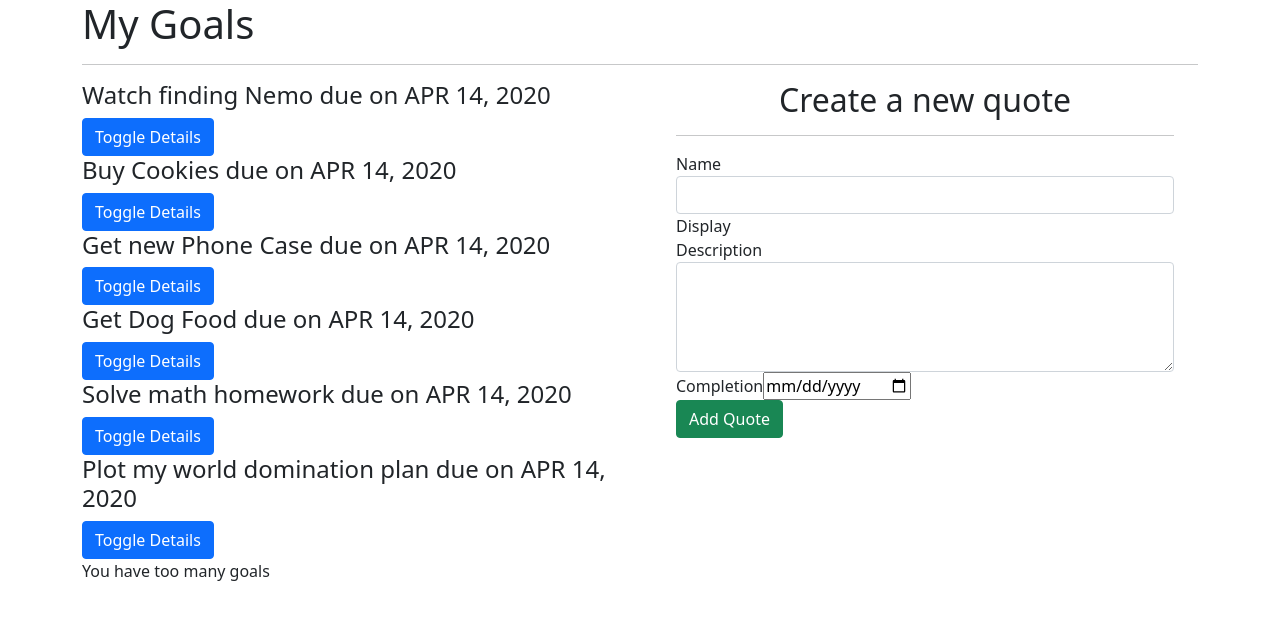
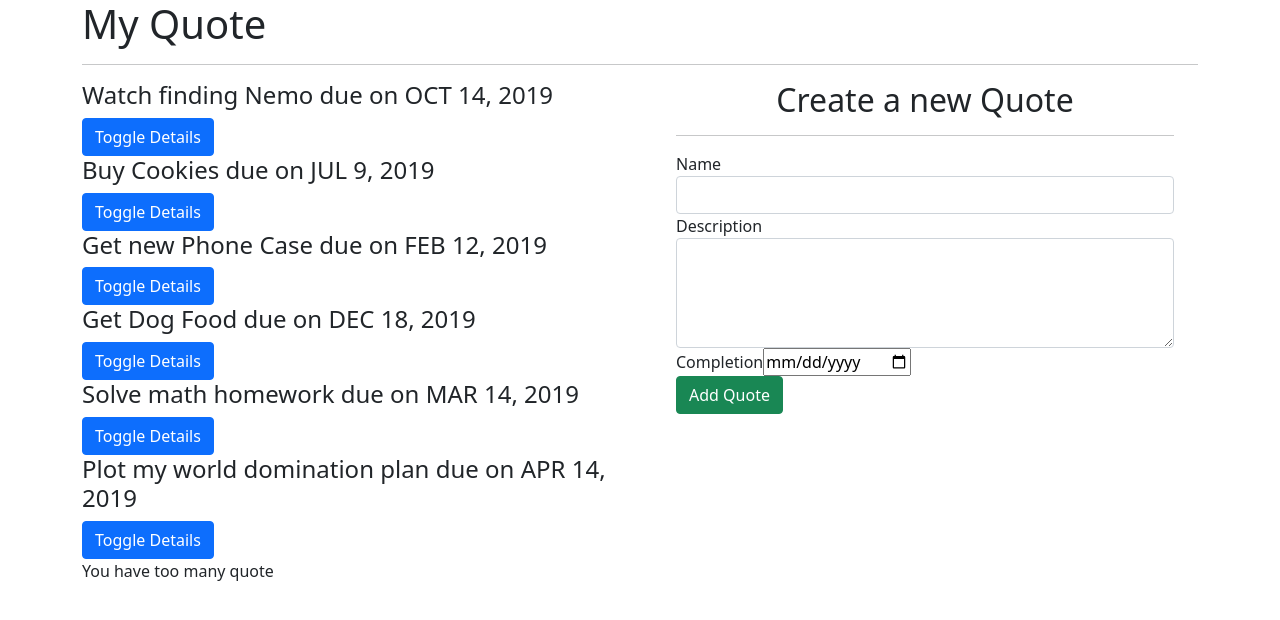
Before and after one commit to midigo0411/Quote, an Angular app: page / in a window 1280 px wide. Shown: the top 620 px of the page. Built offline with nearby package versions, Linux system fonts and the light colour scheme.

Commit message:
adding form component and the pop up for delete

```diff
--- a/src/app/quote-detail/quote-detail.component.html
+++ b/src/app/quote-detail/quote-detail.component.html
@@ -1,3 +1,3 @@
 <p>{{quote.description}}</p>
-<p>This goal will be complete in {{quote.completeDate|dateCount}} days</p>
-<button (click)= 'quoteDelete(true)' class="btn btn-outline-danger">Delete Goal</button>
+<p>This quote will be complete in {{quote.completeDate|dateCount}} days</p>
+<button (click)= 'quoteDelete(true)'>Delete Quote</button>
--- a/src/app/quote-detail/quote-detail.component.ts
+++ b/src/app/quote-detail/quote-detail.component.ts
@@ -1,4 +1,4 @@
-import { Component, Input, OnInit } from '@angular/core';
+import { Component, Input, OnInit, Output, EventEmitter } from '@angular/core';
 import { Quote } from '../quote';
 @Component({
   selector: 'app-quote-detail',
@@ -6,21 +6,16 @@ import { Quote } from '../quote';
   styleUrls: ['./quote-detail.component.css']
 })
 export class QuoteDetailComponent implements OnInit {
-  @Input()quote: Quote
-  isComplete: any;
-  quoteComplete(complete:boolean){
-    this.isComplete.emit(complete);
-  }
+  @Input() quote: Quote;
+  @Output() isComplete = new EventEmitter<boolean>();
 
   quoteDelete(complete:boolean){
     this.isComplete.emit(complete);
-  }
+  };
 
   constructor() { }
 
-
-  ngOnInit(){
+  ngOnInit(): void {
   }
 
-
 }
--- a/src/app/quote-form/quote-form.component.html
+++ b/src/app/quote-form/quote-form.component.html
@@ -1,26 +1,31 @@
 <div class="container-fluid">
-    <h2 class="text-center">Create a new quote</h2>
+    <h2 class="text-center">Create a new Quote</h2>
     <hr>
-    <form #quoteForm='ngForm'>
+    <form (ngSubmit)='submitQuote()' #quoteForm='ngForm'>
+
         <div class="form-group">
 
             <label for="name">Name</label>
-            <input type="text" required class="form-control" id="name" [(ngModel)]="newQuote.name" name="name">
-
-  <!-- Testing to see if we get any data -->
-            Display {{newQuote.name}}
+            <input type="text" class="form-control" id="name" [(ngModel)]="newQuote.name" name="name" #name='ngModel' required>
+            <div [hidden]="name.valid || name.pristine" class="alert alert-danger">
+              <p>Name is required</p>
+            </div>
         </div>
         <div class="form-group">
 
             <label for="description">Description</label>
-            <textarea class="form-control" id="description" rows="4" required></textarea>
-
+            <textarea class="form-control" id="description" rows="4" [(ngModel)]="newQuote.description" name="description" #description="ngModel" required></textarea>
+            <div [hidden]="description.valid || description.pristine" class="alert alert-danger">
+              <p>Description is required</p>
+            </div>
         </div>
         <div class="form-group">
 
             <label for="complete">Completion</label>
-            <input type='date' id="complete" required>
-
+            <input type='date' id="complete" [(ngModel)]="newQuote.completeDate" name="completeDate" #completeDate="ngModel" required>
+            <div [hidden]="completeDate.valid || completeDate.pristine" class="alert alert-danger">
+              <p>Date is required</p>
+            </div>
         </div>
         <button type="submit" class="btn btn-success">Add Quote</button>
     </form>
--- a/src/app/quote-form/quote-form.component.ts
+++ b/src/app/quote-form/quote-form.component.ts
@@ -1,4 +1,4 @@
-import { Component, OnInit } from '@angular/core';
+import { Component, OnInit, EventEmitter, Output } from '@angular/core';
 import { Quote } from '../quote';
 @Component({
   selector: 'app-quote-form',
@@ -6,9 +6,13 @@ import { Quote } from '../quote';
   styleUrls: ['./quote-form.component.css']
 })
 export class QuoteFormComponent implements OnInit {
+
   newQuote = new Quote(0,"","",new Date());
+@Output() addQuote = new EventEmitter<Quote>();
 
-
+  submitQuote(){
+this.addQuote.emit(this.newQuote);
+  }
   constructor() { }
 
   ngOnInit() {
--- a/src/app/quote/quote.component.html
+++ b/src/app/quote/quote.component.html
@@ -1,5 +1,5 @@
 <div class="container">
-  <h1>My Goals</h1>
+  <h1>My Quote</h1>
   <hr>
 
   <div class="row">
@@ -16,9 +16,10 @@
       </div>
     </div>
     <div class="col-md-6">
-      <app-quote-form></app-quote-form>
-    </div>
+
+      <app-quote-form (addQuote)="addNewQuote($event)"></app-quote-form>
+ </div>
   </div>
 
-  <p *ngIf='quotes.length > 5'>You have too many goals</p>
+  <p *ngIf='quotes.length > 5'>You have too many quote</p>
 </div>
--- a/src/app/quote/quote.component.ts
+++ b/src/app/quote/quote.component.ts
@@ -7,16 +7,21 @@ import { Quote } from '../quote';
 })
 export class QuoteComponent implements OnInit {
   quotes: Quote[] = [
-    new Quote(1, 'Watch finding Nemo', 'Find an online version and watch merlin find his son', new Date(2020,3,14)),
-    new Quote(2,'Buy Cookies','I have to buy cookies for the parrot', new Date(2020,3,14)),
-    new Quote(3,'Get new Phone Case','Diana has her birthday coming up soon', new Date(2020,3,14)),
-    new Quote(4,'Get Dog Food','Pupper likes expensive snacks', new Date(2020,3,14)),
-    new Quote(5,'Solve math homework','Damn Math', new Date(2020,3,14)),
-    new Quote(6,'Plot my world domination plan','Cause I am an evil overlord', new Date(2020,3,14)),
+    new Quote(1, 'Watch finding Nemo', 'Find an online version and watch merlin find his son',new Date(2019,9,14)),
+    new Quote(2,'Buy Cookies','I have to buy cookies for the parrot',new Date(2019,6,9)),
+    new Quote(3,'Get new Phone Case','Diana has her birthday coming up soon',new Date(2019,1,12)),
+    new Quote(4,'Get Dog Food','Pupper likes expensive snacks',new Date(2019,11,18)),
+    new Quote(5,'Solve math homework','Damn Math',new Date(2019,2,14)),
+    new Quote(6,'Plot my world domination plan','Cause I am an evil overlord',new Date(2019,3,14)),
   ];
 
   toggleDetails(index){
     this.quotes[index].showDescription = !this.quotes[index].showDescription;
+  }
+  completQuote(isComplete, index){
+    if (isComplete) {
+      this.quotes.splice(index,1);
+    }
   }
   deleteQuote(isComplete, index){
     if (isComplete) {
@@ -27,11 +32,17 @@ export class QuoteComponent implements OnInit {
       }
     }
   }
+  addNewQuote(quote){
+    let quoteLength = this.quotes.length;
+    quote.id = quoteLength+1;
+    quote.completeDate = new Date(quote.completeDate)
+    this.quotes.push(quote)
+  }
 
 
   constructor() { }
 
-  ngOnInit(): void {
+  ngOnInit(){
   }
 
 }
```
